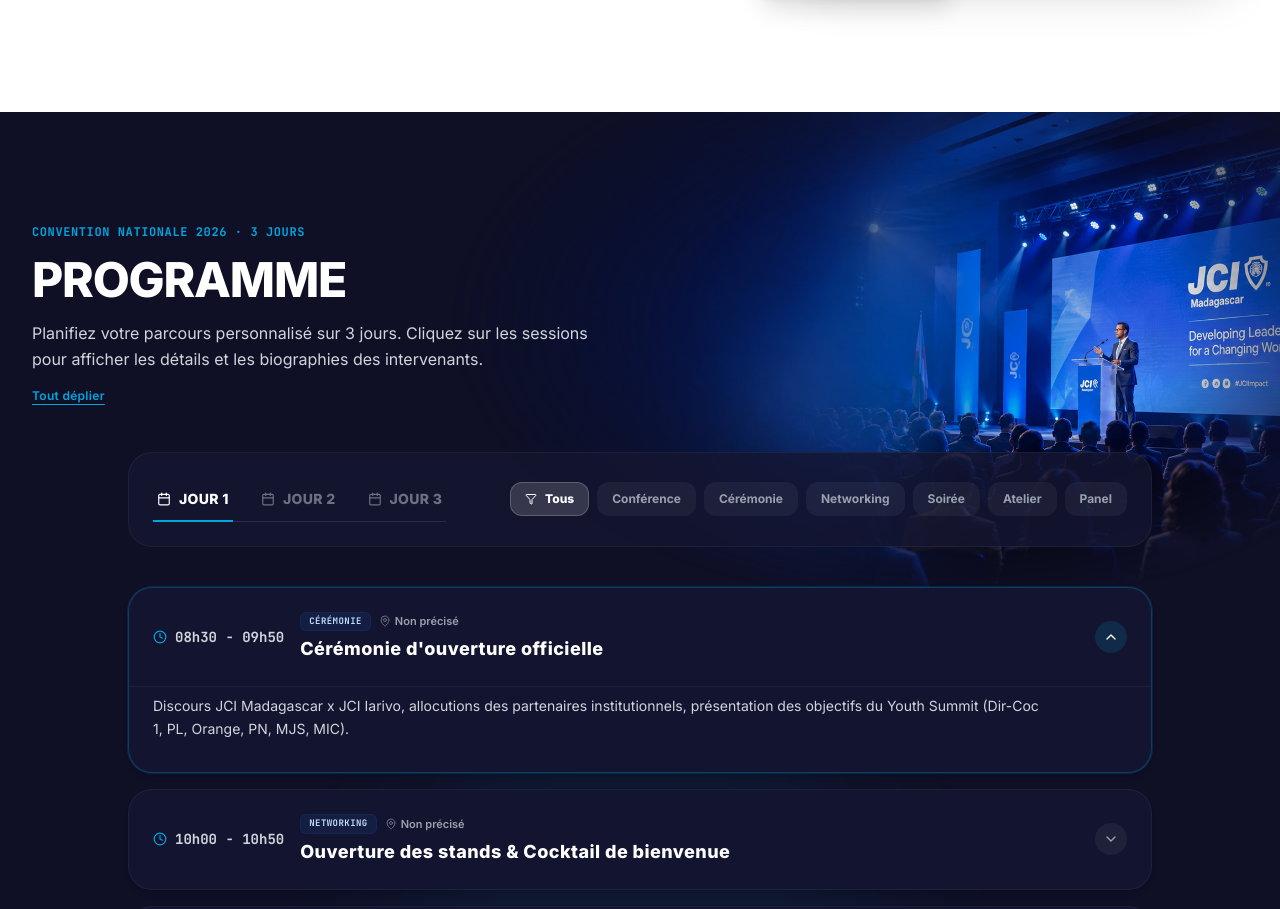
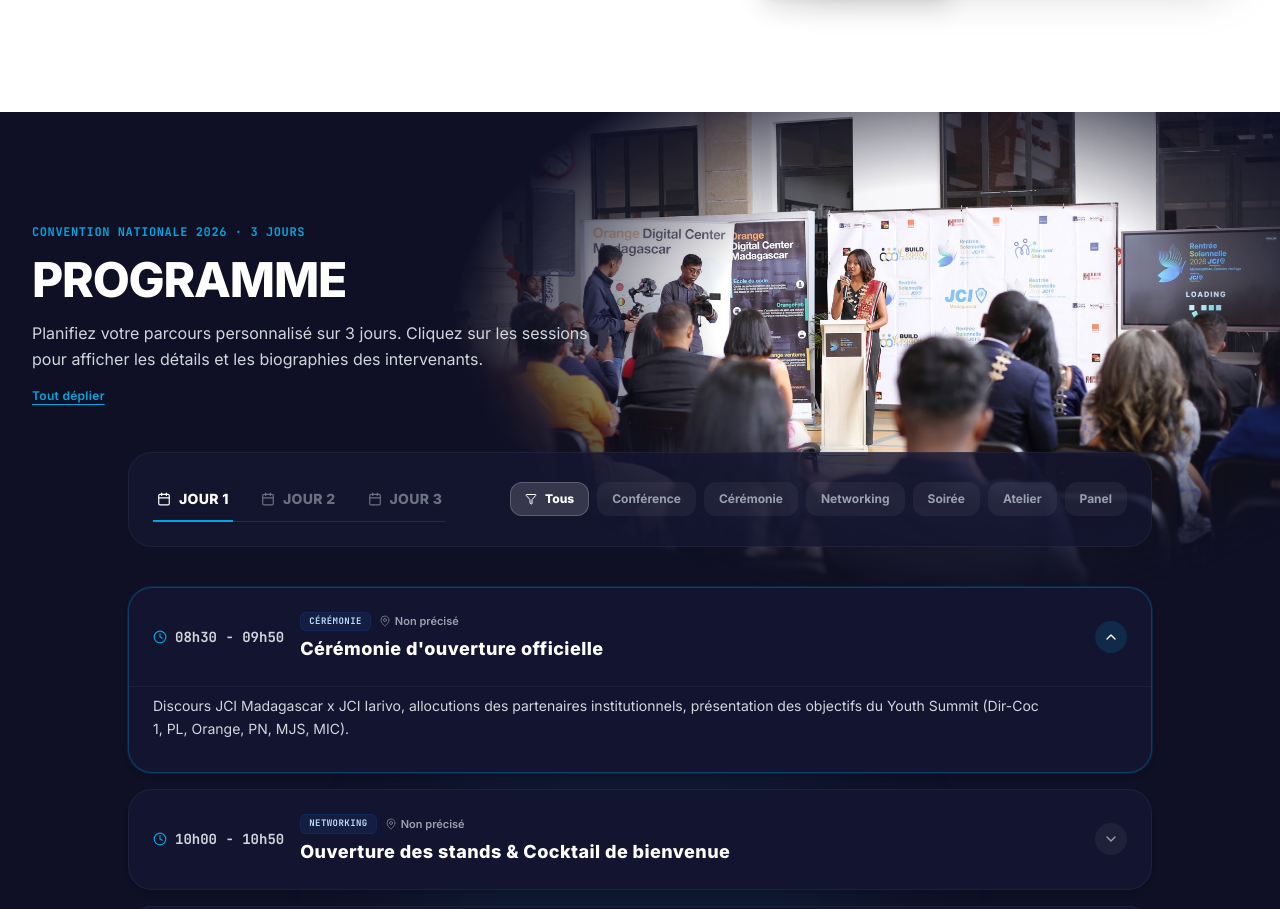
Before and after one commit to Lito24Ran/Convention_Nationale, a React (Vite) app: page / in a window 1280 px wide. Shown: the part 1366-2275 px from the top of the page. Built offline with nearby package versions, Linux system fonts and the light colour scheme.

Commit message:
Commit: Ajout image sur le programme

```diff
--- a/src/components/Program.tsx
+++ b/src/components/Program.tsx
@@ -2,6 +2,7 @@ import { useState, useEffect } from "react";
 import { Clock, MapPin, Filter, ChevronDown, Calendar } from "lucide-react";
 import { SESSIONS, SPEAKERS } from "../types";
 import { motion, AnimatePresence } from "motion/react";
+import ImageJCIpro from "../assets/images/Presentation.jpeg"
 
 export default function Program() {
   const [activeDay, setActiveDay] = useState<number>(1);
@@ -79,7 +80,7 @@ export default function Program() {
      {/* Photo décorative en haut à droite avec fondu sur tous les bords */}
       <div className="absolute top-0 right-0 w-[55%] sm:w-[60%] lg:w-[65%] h-[380px] sm:h-[460px] lg:h-[520px] pointer-events-none select-none">
         <img
-          src="/src/assets/images/Conferene_JCI.png"
+          src={ImageJCIpro}
           alt=""
           className="w-full h-full object-cover"
           style={{
```
